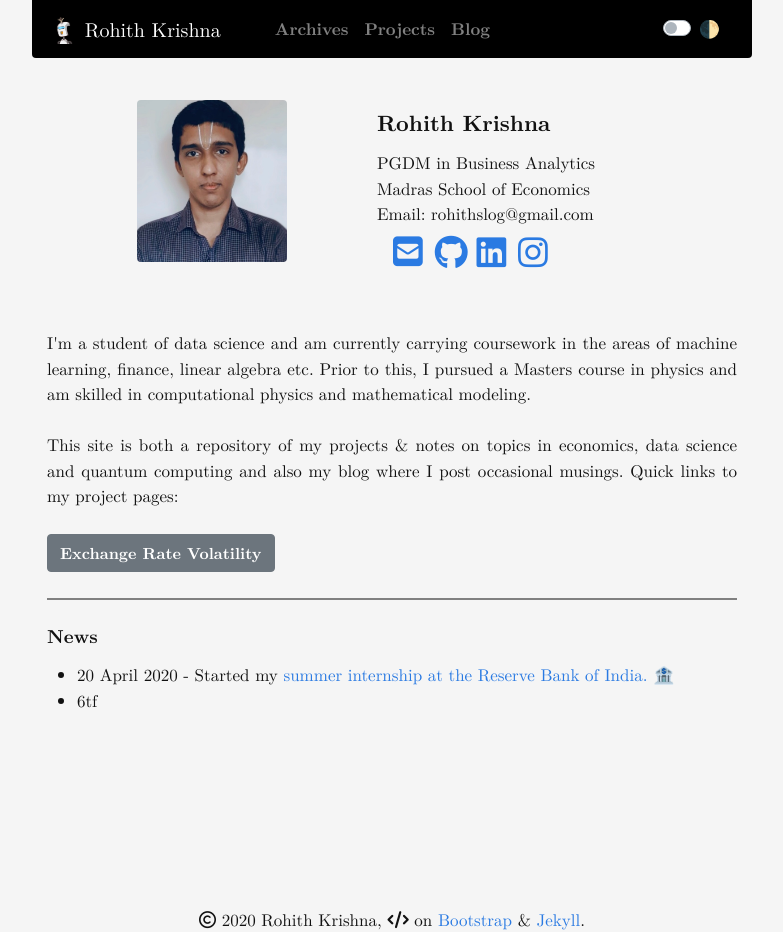
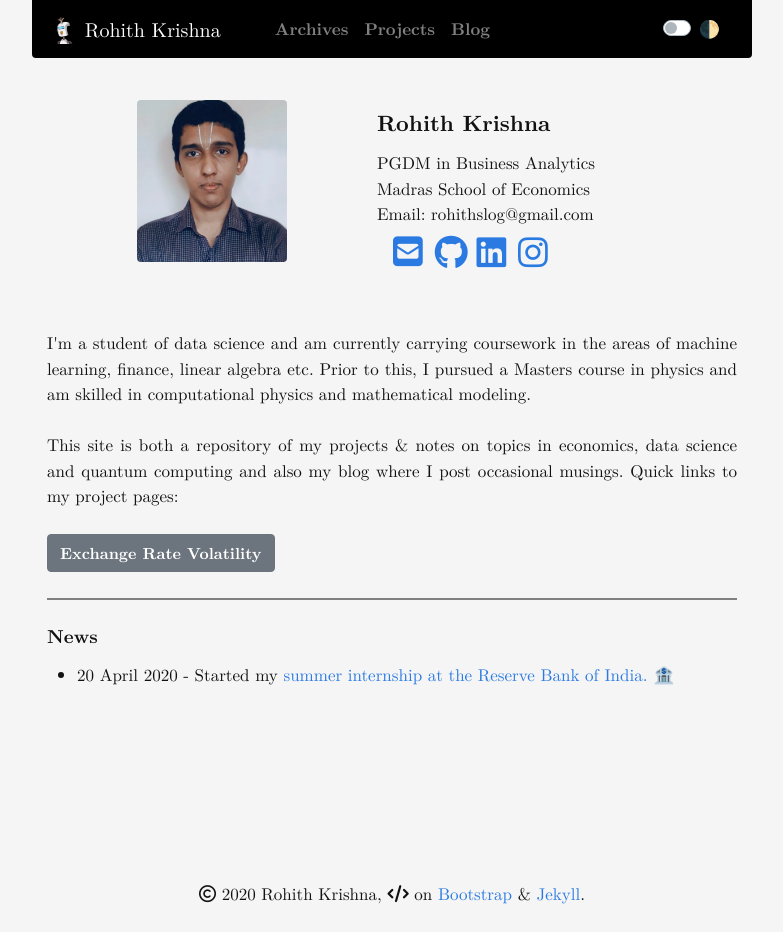
Before and after one commit to rohithmay/rohithmay.github.io, a Jekyll site: the page built from index.md, in a window 1280 px wide. Shown: the whole page, without its empty margins (248-1031 px from the left). Built offline with Jekyll 4.4.1, drawn with Linux system fonts in a browser that asks for light colours; nearby versions of some CDN libraries; a style sheet for code colours, icons or effects is not loaded; after the commit the page ends 907 px from its top, so only the background shows below that.

Commit message:
Update updates.yml

```diff
--- a/_data/updates.yml
+++ b/_data/updates.yml
@@ -1,2 +1 @@
 - 20 April 2020 - Started my <a href="https://rohithmay.github.io/rbi2020"> summer internship at the Reserve Bank of India. 🏦</a>
-- 6tf
```
